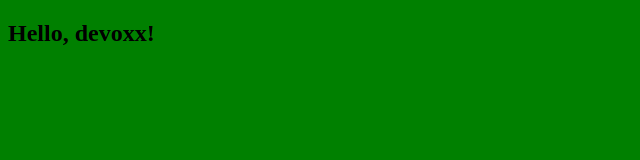
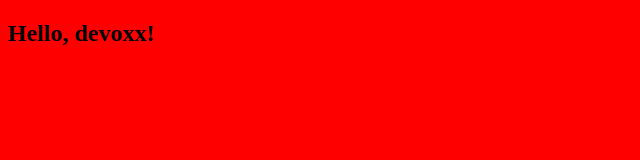
Before and after one commit to amansanghvi/spin-kub-test, a plain HTML site: page content/index.html in a window 1280 px wide. Shown: the whole page, without its empty margins (0-640 px from the left). Drawn offline with Linux system fonts and the light colour scheme.

Commit message:
Update index.html

```diff
--- a/content/index.html
+++ b/content/index.html
@@ -1,6 +1,6 @@
 <!DOCTYPE html>
 <html>
-  <body style="background-color:green">
+  <body style="background-color:red">
     <h2>Hello, devoxx!</h2>
   </body>
 </html>
```
